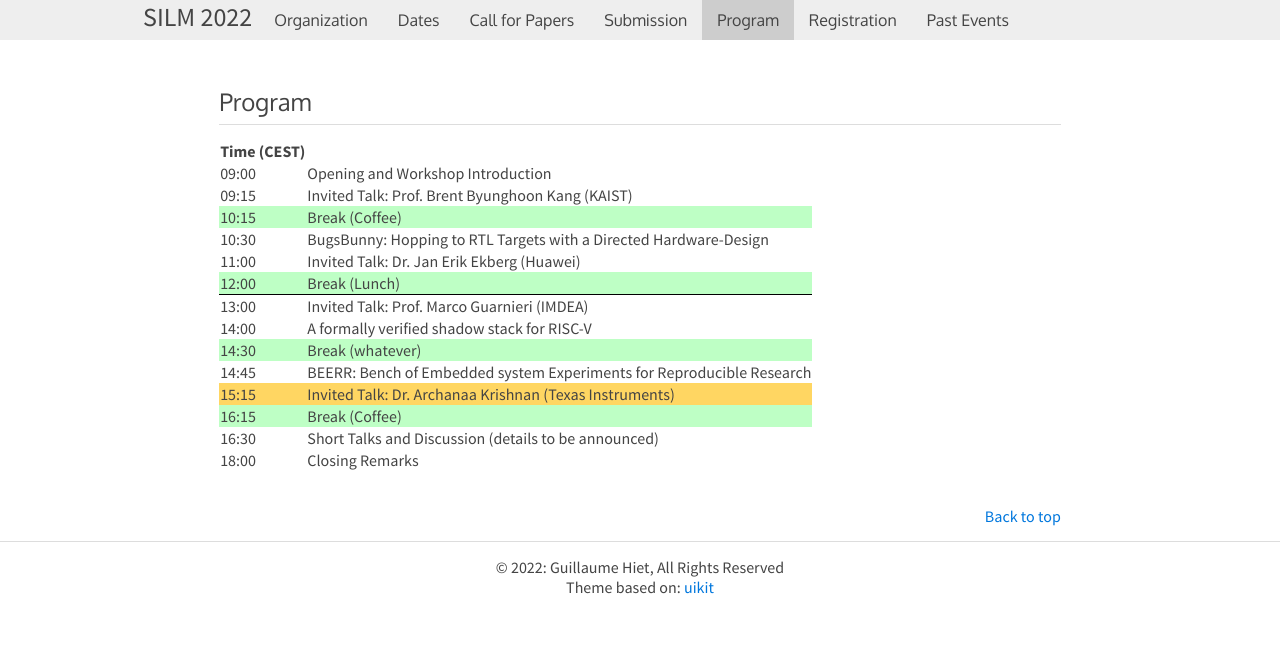
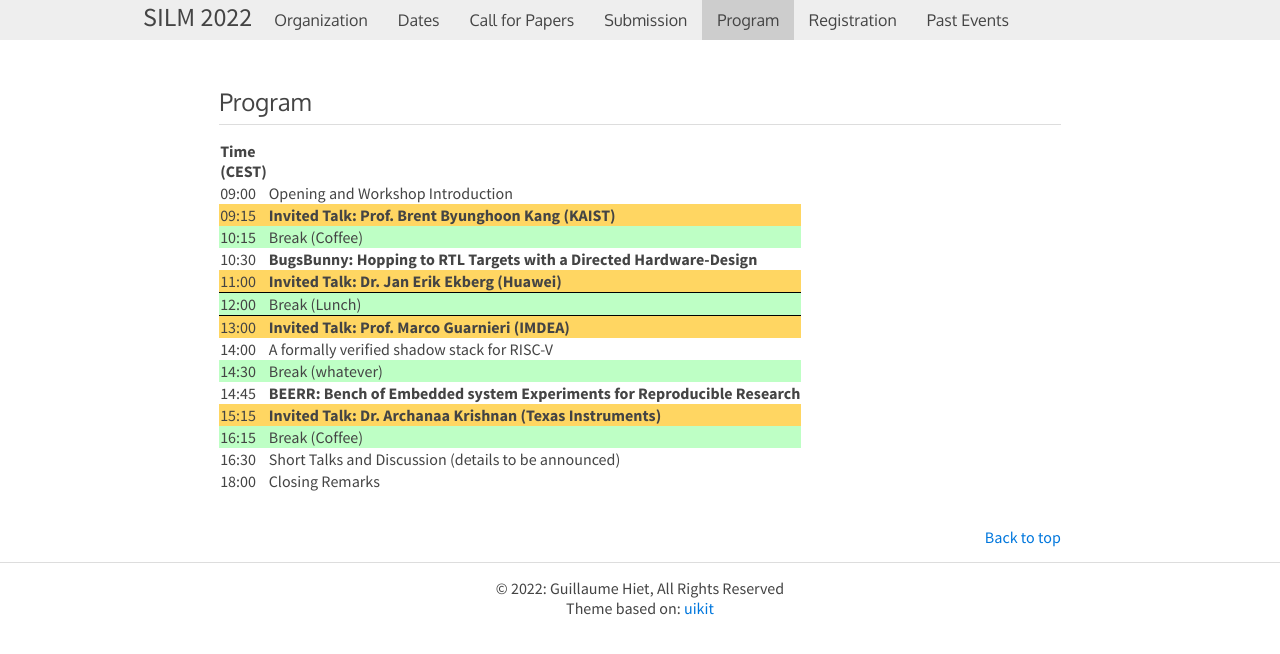
Before and after one commit to silm-workshop/silm-workshop.github.io, a Jekyll site: the page built from program.html, in a window 1280 px wide. Shown: the top 654 px of the page. Built offline with Jekyll 4.4.1, drawn with Linux system fonts in a browser that asks for light colours; some of the changed lines change nothing that is shown.

Commit message:
highlighting

```diff
--- a/program.html
+++ b/program.html
@@ -5,40 +5,44 @@ layout: default
 
 <table>
 <tr>
-  <th>Time (CEST)</th><th></th>
+  <th>Time<br>(CEST)</th><th></th>
 </tr>
 <tr>
   <td>09:00</td><td>Opening and Workshop Introduction</td>
 </tr>
-<tr>
-  <td>09:15</td><td>Invited Talk: Prof. Brent Byunghoon Kang (KAIST)</td>
+<tr style="background-color:#FFD662;">
+  <td>09:15</td><td><b>Invited Talk: Prof. Brent Byunghoon Kang (KAIST)</b></td>
 </tr>
 <tr style="background-color:#BEFFC5;">
   <td>10:15</td><td>Break (Coffee)</td>
 </tr>
 <tr>
-  <td>10:30</td><td>BugsBunny: Hopping to RTL Targets with a Directed Hardware-Design</td>
+  <td>10:30</td><td><b>BugsBunny: Hopping to RTL Targets with a Directed
+Hardware-Design</b></td>
+</tr>
+<tr style="background-color:#FFD662;">
+  <td>11:00</td><td><b>Invited Talk: Dr. Jan Erik Ekberg (Huawei)</b></td>
+</tr>
+<tr style="background-color:#BEFFC5;border-bottom: 1px solid
+#000;border-top: 1px solid #000;">
+  <td>12:00</td><td>Break (Lunch)</td>
+</tr>
+<tr style="background-color:#FFD662;">
+  <td>13:00</td><td><b>Invited Talk: Prof. Marco Guarnieri (IMDEA)</b></td>
 </tr>
 <tr>
-  <td>11:00</td><td>Invited Talk: Dr. Jan Erik Ekberg (Huawei)</td>
-</tr>
-<tr style="background-color:#BEFFC5;border-bottom: 1px solid #000">
-  <td>12:00</td><td>Break (Lunch)</td>
-</tr>
-<tr>
-  <td>13:00</td><td>Invited Talk: Prof. Marco Guarnieri (IMDEA)</td>
-</tr>
-<tr>
-  <td>14:00</td><td>A formally verified shadow stack for RISC-V</td>
+  <td>14:00</td><td></b>A formally verified shadow stack for RISC-V</b></td>
 </tr>
 <tr style="background-color:#BEFFC5;">
   <td>14:30</td><td>Break (whatever)</td>
 </tr>
 <tr>
-  <td>14:45</td><td>BEERR: Bench of Embedded system Experiments for Reproducible Research</td>
+  <td>14:45</td><td><b>BEERR: Bench of Embedded system Experiments for
+Reproducible Research</b></td>
 </tr>
 <tr style="background-color:#FFD662;">
-  <td>15:15</td><td>Invited Talk: Dr. Archanaa Krishnan (Texas Instruments)</td>
+  <td>15:15</td><td><b>Invited Talk: Dr. Archanaa Krishnan (Texas
+Instruments)</b></td>
 </tr>
 <tr style="background-color:#BEFFC5;">
   <td>16:15</td><td>Break (Coffee)</td>
```
